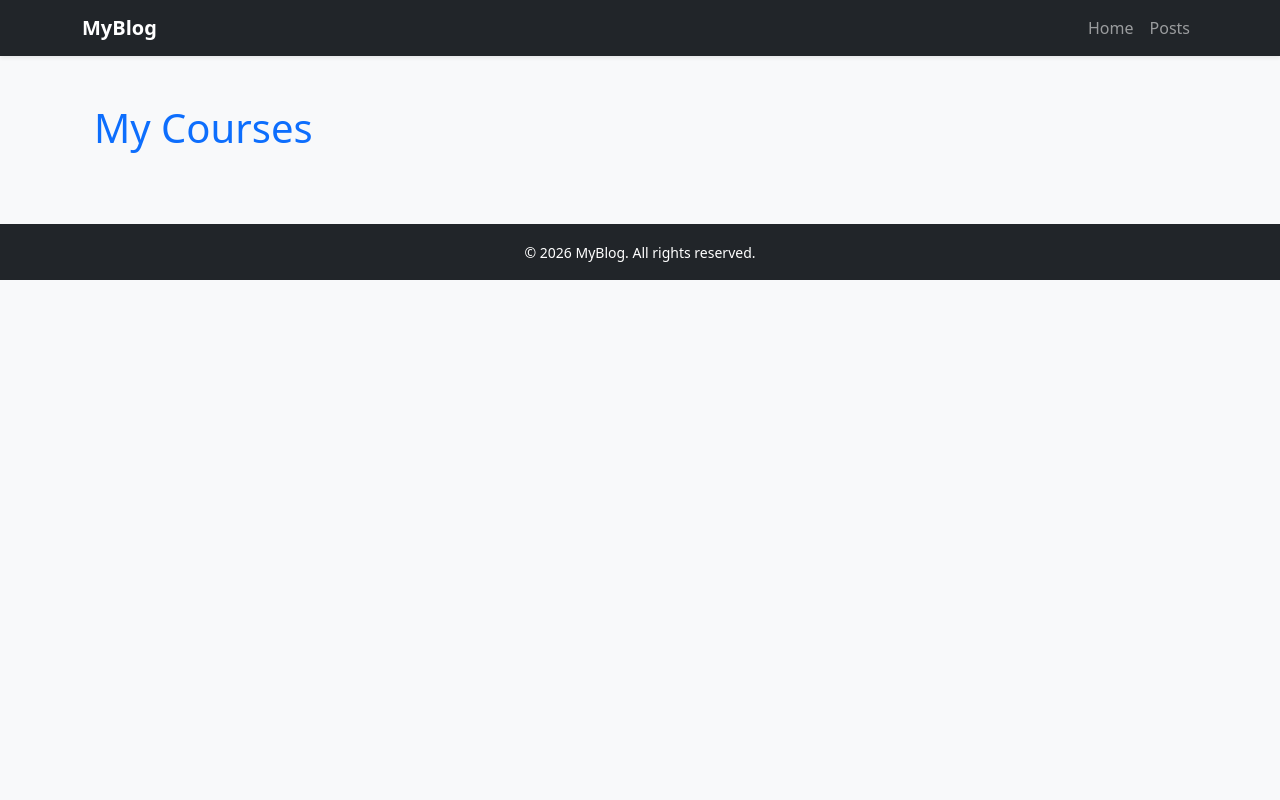
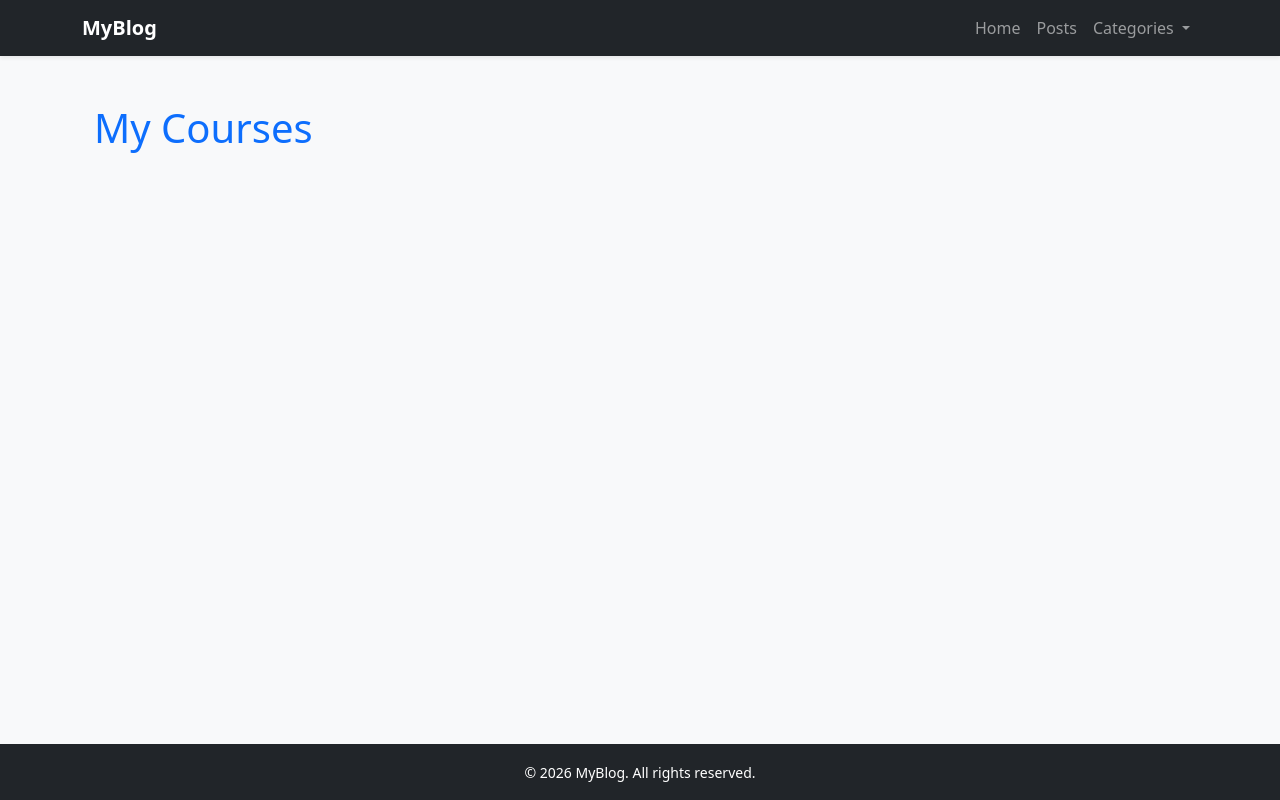
Before and after one commit to Amardeep1615/PycharmDjango, a Django app: template blogs/posts/templates/posts/home.html in a window 1280 px wide. Run offline with Django 5.2, Linux system fonts and the light colour scheme; the template is opened without the code that fills it, so the values that code supplies are empty.

Commit message:
Second_commit-Theory (Django classes overview)

```diff
--- a/blogs/blogs/settings.py
+++ b/blogs/blogs/settings.py
@@ -62,6 +62,7 @@ TEMPLATES = [
                 'django.template.context_processors.request',
                 'django.contrib.auth.context_processors.auth',
                 'django.contrib.messages.context_processors.messages',
+                'posts.context_processors.sample',
             ],
         },
     },
@@ -116,6 +117,7 @@ USE_TZ = True
 # https://docs.djangoproject.com/en/5.2/howto/static-files/
 
 STATIC_URL = 'static/'
+STATICFILES_DIRS = [BASE_DIR / 'static']
 
 # Default primary key field type
 # https://docs.djangoproject.com/en/5.2/ref/settings/#default-auto-field
--- /dev/null
+++ b/blogs/posts/context_processors.py
@@ -0,0 +1,8 @@
+
+def sample(request):
+    categories = [
+        'programming',
+        'Food',
+        'Travel'
+    ]
+    return {'cato': categories}
--- /dev/null
+++ b/blogs/posts/static/posts/detail.css
@@ -0,0 +1,4 @@
+
+body {
+ background-color : Yellow;
+}
--- /dev/null
+++ b/blogs/posts/static/posts/home.css
@@ -0,0 +1,3 @@
+body {
+ background-color : Blue;
+}
--- a/blogs/posts/templates/posts/home.html
+++ b/blogs/posts/templates/posts/home.html
@@ -1,5 +1,8 @@
 {% extends "base.html" %}
-
+{% load static %}
+{% block css %}
+<link rel="stylesheet" href="{% static 'posts/home.css' %}">
+{% endblock css %}
 {% block title %}Home Page{% endblock %}
 
 {% block content %}
--- a/blogs/templates/base.html
+++ b/blogs/templates/base.html
@@ -1,23 +1,31 @@
+{% load static %}
 <!doctype html>
 <html lang="en">
 <head>
     <meta charset="UTF-8">
     <meta name="viewport" content="width=device-width, initial-scale=1">
+
     <title>{% block title %}My Blog{% endblock %}</title>
 
     <!-- Bootstrap CSS -->
     <link href="https://cdn.jsdelivr.net/npm/bootstrap@5.3.8/dist/css/bootstrap.min.css"
-          rel="stylesheet"
-          crossorigin="anonymous">
+          rel="stylesheet">
+
+    {% block css %}{% endblock %}
 </head>
 
-<body class="bg-light">
+<body class="bg-light d-flex flex-column min-vh-100">
 
 <!-- Navbar -->
 <nav class="navbar navbar-expand-lg navbar-dark bg-dark shadow-sm">
     <div class="container">
-        <a class="navbar-brand fw-bold" href="#">MyBlog</a>
 
+        <!-- Brand -->
+        <a class="navbar-brand fw-bold" href="{% url 'home' %}">
+            MyBlog
+        </a>
+
+        <!-- Mobile Toggle -->
         <button class="navbar-toggler"
                 type="button"
                 data-bs-toggle="collapse"
@@ -25,38 +33,77 @@
             <span class="navbar-toggler-icon"></span>
         </button>
 
+        <!-- Menu -->
         <div class="collapse navbar-collapse" id="navbarNav">
-            <ul class="navbar-nav ms-auto">
+            <ul class="navbar-nav ms-auto align-items-lg-center">
+
+                <!-- Home -->
                 <li class="nav-item">
-                    <a class="nav-link" href="#">Home</a>
+                    <a class="nav-link" href="{% url 'home' %}">
+                        Home
+                    </a>
                 </li>
+
+                <!-- Posts -->
                 <li class="nav-item">
-                    <a class="nav-link" href="#">Posts</a>
+                    <a class="nav-link" href="#">
+                        Posts
+                    </a>
                 </li>
+
+                <!-- Categories Dropdown -->
+                <li class="nav-item dropdown">
+                    <a class="nav-link dropdown-toggle"
+                       href="#"
+                       role="button"
+                       data-bs-toggle="dropdown"
+                       aria-expanded="false">
+                        Categories
+                    </a>
+
+                    <ul class="dropdown-menu dropdown-menu-end">
+
+                        {% if cato %}
+                            {% for cat in cato %}
+                                <li>
+                                    <a class="dropdown-item" href="#">
+                                        {{ cat }}
+                                    </a>
+                                </li>
+                            {% endfor %}
+                        {% else %}
+                            <li>
+                                <span class="dropdown-item text-muted">
+                                    No categories
+                                </span>
+                            </li>
+                        {% endif %}
+
+                    </ul>
+                </li>
+
             </ul>
         </div>
     </div>
 </nav>
 
 <!-- Main Content -->
-<main class="container py-5">
-
-    {% block content %}
-    <!-- Page content goes here -->
-    {% endblock %}
-
+<main class="flex-grow-1">
+    <div class="container py-5">
+        {% block content %}
+        {% endblock %}
+    </div>
 </main>
 
 <!-- Footer -->
-<footer class="bg-dark text-white text-center py-3 mt-auto">
+<footer class="bg-dark text-white text-center py-3">
     <div class="container">
         <small>© 2026 MyBlog. All rights reserved.</small>
     </div>
 </footer>
 
 <!-- Bootstrap JS -->
-<script src="https://cdn.jsdelivr.net/npm/bootstrap@5.3.8/dist/js/bootstrap.bundle.min.js"
-        crossorigin="anonymous"></script>
+<script src="https://cdn.jsdelivr.net/npm/bootstrap@5.3.8/dist/js/bootstrap.bundle.min.js"></script>
 
 </body>
 </html>
```
Also changed, not shown: blogs/posts/templates/posts/details.html (+10 -1 lines), blogs/posts/theory.py (added, +99 -0 lines), blogs/static/base.css (added).
